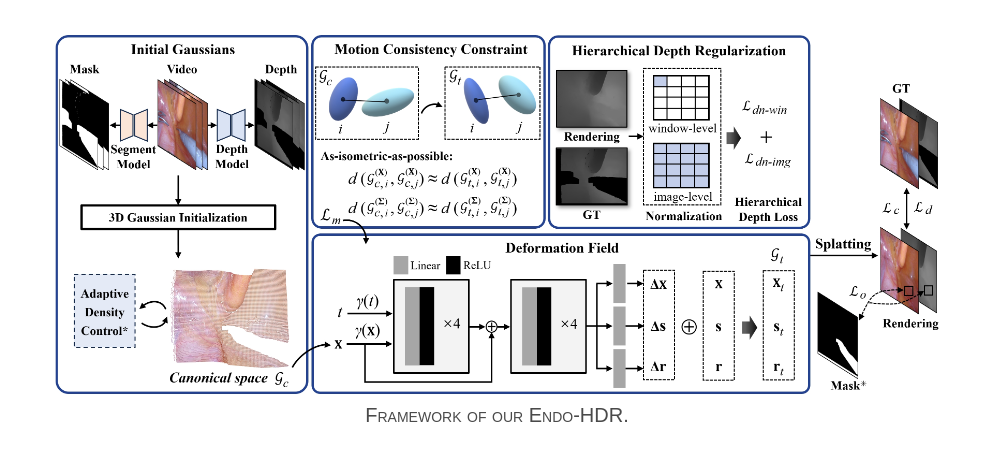
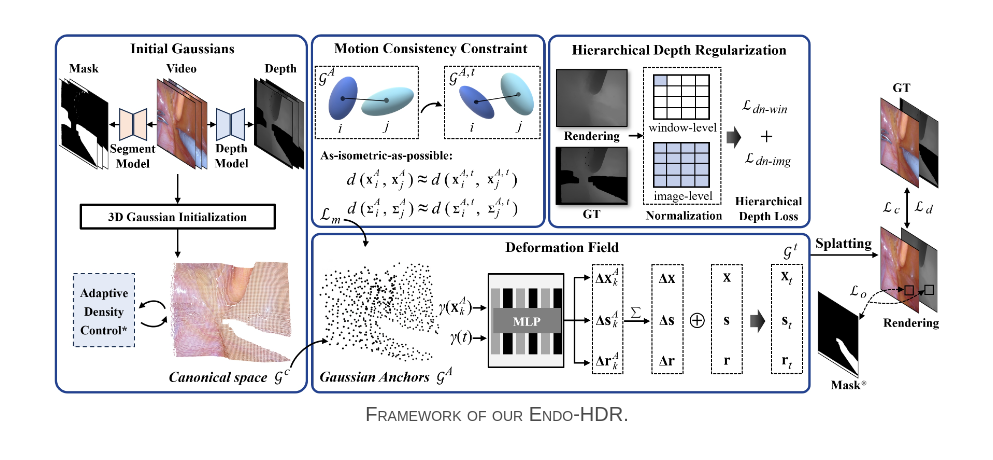
Before and after one commit to Endo-HDR/Endo-HDR.github.io, a plain HTML site: page index.html in a window 1280 px wide. Shown: the part 464-924 px from the top of the page, without its empty margins (143-1136 px from the left). Drawn offline with nearby package versions, Linux system fonts and the light colour scheme; some icons are missing; a web font is replaced by a local one.

Commit message:
Update index.html

```diff
--- a/index.html
+++ b/index.html
@@ -134,7 +134,7 @@
 <section class="hero teaser">
   <div class="container is-max-desktop">
     <div class="hero-body">
-      <img src="./static/images/method.png" alt="method" height="100%">
+      <img src="./static/images/framework.png" alt="method" height="100%">
       <h2 class="subtitle has-text-centered">
         <span class="dnerf"> Framework of our Endo-HDR.
       </h2>
```
